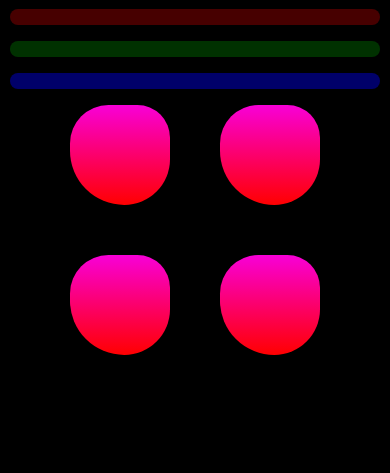
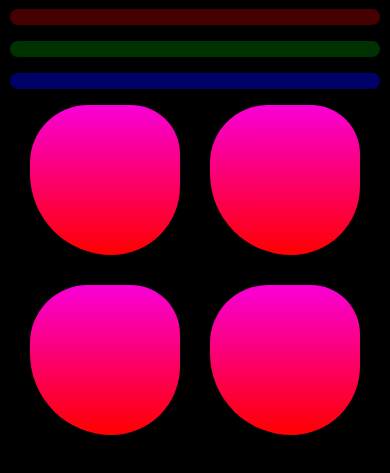
Before and after one commit to apurakshit2001/maestro, a plain HTML site: page index.html in a window 390 px wide. Shown: the part 203-676 px from the top of the page. Drawn offline with Linux system fonts and the light colour scheme; a web font is replaced by a local one.

Commit message:
"Updated customdiv.css: changed height and width in media query, and adjusted gap in flex container"

```diff
--- a/customdiv.css
+++ b/customdiv.css
@@ -30,8 +30,8 @@
 
 @media screen and (max-width: 600px) {
     .custom-div {
-        height: 100px;
-        width: 100px;
+        height: 150px;
+        width: 150px;
     }
 }
 
@@ -41,7 +41,7 @@
     display: flex;
     justify-content: center;
     align-items: center;
-    gap: 50px;
+    gap: 30px;
     flex-wrap: wrap;
 }
 
```
